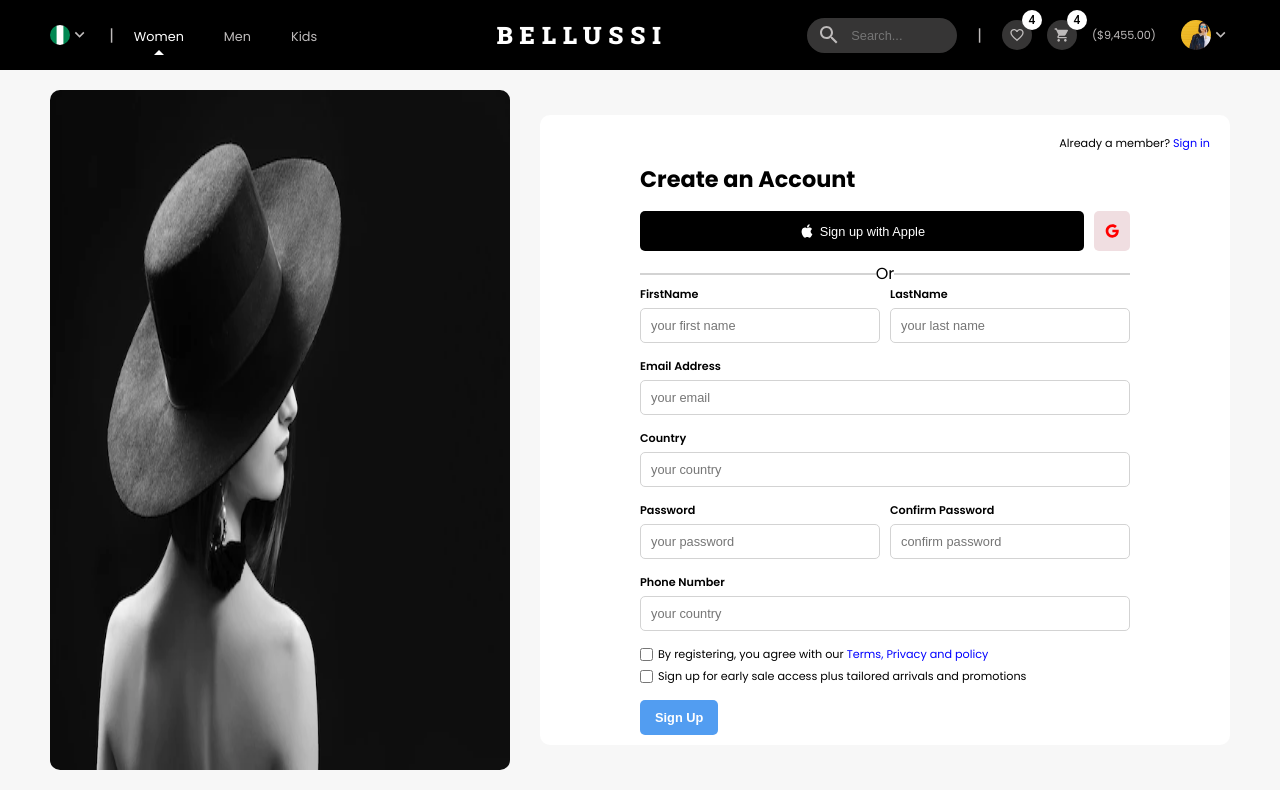
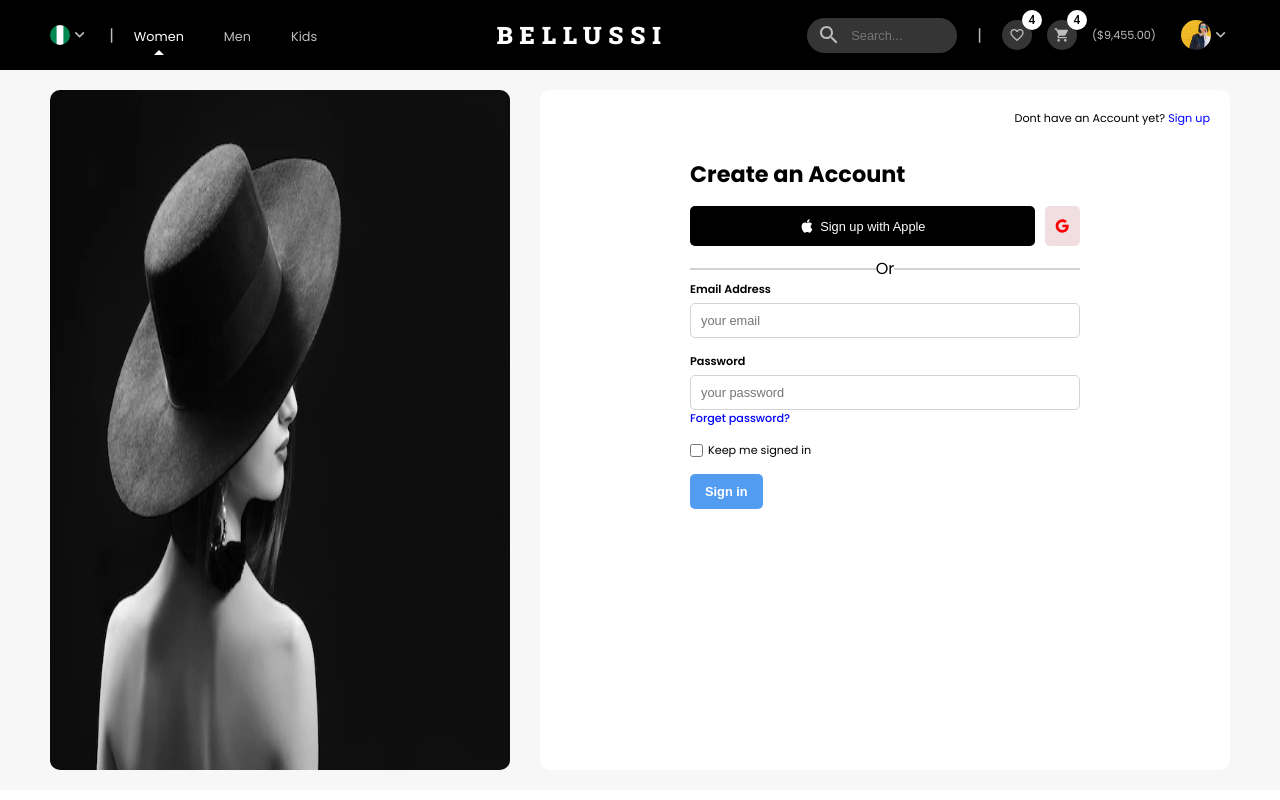
Before and after one commit to topzz100/Bellussi, a React (Create React App) app in the folder frontend/: page / in a window 1280 px wide. Built offline with nearby package versions, Linux system fonts and the light colour scheme.

Commit message:
feat: add login page
Login page ui complete

```diff
--- a/frontend/src/App.tsx
+++ b/frontend/src/App.tsx
@@ -1,5 +1,6 @@
 import Category from "./pages/category/Category";
 import Home from "./pages/home/Home";
+import LogIn from "./pages/logIn/LogIn";
 import SignUp from "./pages/signUp/SignUp";
 
 function App() {
@@ -10,7 +11,9 @@ function App() {
       {/* Category page */}
       {/* <Category/> */}
       {/* SignUp Page */}
-      <SignUp/>
+      {/* <SignUp/> */}
+      {/* Login page */}
+      <LogIn/>
     </div>
   );
 }
--- /dev/null
+++ b/frontend/src/pages/logIn/LogIn.module.css
@@ -0,0 +1,158 @@
+.wrapper {
+  display: flex;
+  background-color: rgb(247, 247, 247);
+  padding: 20px 50px;
+  height: 90vh;
+  align-items: center;
+}
+
+.left {
+  flex: 4;
+  margin-right: 30px;
+  width: 100%;
+  height: 85vh;
+}
+
+.left img {
+  width: 100%;
+  height: 100%;
+  border-radius: 10px;
+}
+
+.right {
+  flex: 6;
+  background-color: white;
+  border-radius: 10px;
+  height: 100%;
+}
+
+.top {
+  margin-top: 20px;
+  margin-right: 20px;
+  font-size: 0.7rem;
+  margin-bottom: 20px;
+}
+
+.top p {
+  text-align: right;
+}
+
+.top span {
+  color: blue;
+}
+
+.formContainer {
+  padding: 10px 150px;
+}
+
+.formContainer .title {
+  font-size: 1.4rem;
+  font-weight: 700;
+  margin-bottom: 15px;
+}
+
+.signUpOptions {
+  display: flex;
+  width: 100%;
+  align-items: center;
+}
+
+.appleButton {
+  width: 100%;
+  height: 40px;
+  display: flex;
+  justify-content: center;
+  align-items: center;
+  color: white;
+  background: black;
+  border: none;
+  border-radius: 5px;
+}
+
+.appleButton p {
+  font-size: 0.8rem;
+  font-weight: 500;
+  margin-left: 5px;
+}
+
+.option {
+  height: 40px;
+  width: 40px;
+  margin-left: 10px;
+  display: flex;
+  background-color: #f0dee1;
+  border-radius: 5px;
+  display: flex;
+  justify-content: center;
+  align-items: center;
+  color: red;
+}
+
+.horizontal {
+  display: flex;
+  align-items: center;
+  justify-content: center;
+  width: 100%;
+  margin-top: 10px;
+}
+
+.divider {
+  border: 1px solid lightgray;
+  width: 100%;
+}
+
+.formWrapper {
+  display: flex;
+  flex-direction: column;
+}
+
+.formGroup {
+  width: 100%;
+  display: flex;
+  flex-direction: column;
+  margin-bottom: 15px;
+}
+
+.formGroup input {
+  height: 35px;
+  border-radius: 5px;
+  border: 1px solid lightgrey;
+  padding: 0 10px;
+  font-size: 0.8rem;
+}
+
+.formGroup span {
+  font-size: 0.7rem;
+  font-weight: 600;
+  margin-bottom: 5px;
+}
+.forget{
+  color: blue;
+  font-size: 0.7rem;
+  font-weight: 500;
+}
+.checkItem {
+  display: flex;
+  margin-bottom: 5px;
+}
+
+.checkItem p {
+  font-size: 0.7rem;
+  margin-left: 5px;
+}
+
+.checkItem span {
+  color: blue;
+}
+
+.formButton {
+  width: fit-content;
+  padding: 10px 15px;
+  color: white;
+  background-color: rgb(82, 157, 241);
+  border: none;
+  border-radius: 5px;
+  font-size: 0.8rem;
+  font-weight: 600;
+  margin-top: 10px;
+}
--- /dev/null
+++ b/frontend/src/pages/logIn/LogIn.tsx
@@ -0,0 +1,60 @@
+import { Apple, Google } from '@mui/icons-material'
+import Navbar from '../../components/navbar/Navbar'
+import styles from './LogIn.module.css'
+
+const LogIn = () => {
+  return (
+    <div className={styles.signUp}>
+      <Navbar/>
+      <div className={styles.wrapper}>
+        {/* left */}
+        <div className={styles.left}>
+          <img src="/images/two.webp" alt="" />
+        </div>
+        {/* right */}
+        <div className={styles.right}>
+          <div className={styles.top}>
+            <p>Dont have an Account yet? <span>Sign up</span></p>
+          </div>
+          <div className={styles.formContainer}>
+            <h3 className={styles.title}>Create an Account</h3>
+            <div className={styles.signUpOptions}>
+              <button className={styles.appleButton}>
+                <Apple style={{fontSize: '1rem'}}/>
+                <p>Sign up with Apple</p>
+              </button>
+              <span className={styles.option}>
+                <Google style={{fontSize: '1rem', color: 'red' }}/>
+              </span>
+            </div>
+            <div className={styles.horizontal}>
+              <div className={styles.divider}></div>
+              <span>Or</span>
+              <div className={styles.divider}></div>
+            </div>
+            <form className={styles.formWrapper}>
+              <div className={styles.formGroup}>
+                <span>Email Address</span>
+                <input type="email" placeholder='your email'/>
+              </div>
+              <div className={styles.formGroup}>
+                <span>Password</span>
+                <input type="password" placeholder='your password'/>
+                <p className={styles.forget}>Forget password?</p>
+              </div>
+              <div className={styles.checkItem}>
+                <input type="checkbox" name="" id="" />
+                <p>Keep me signed in</p>
+              </div>
+              <button className={styles.formButton}>
+                Sign in
+              </button>
+            </form>
+          </div>
+        </div>
+      </div>
+    </div>
+  )
+}
+
+export default LogIn
```
